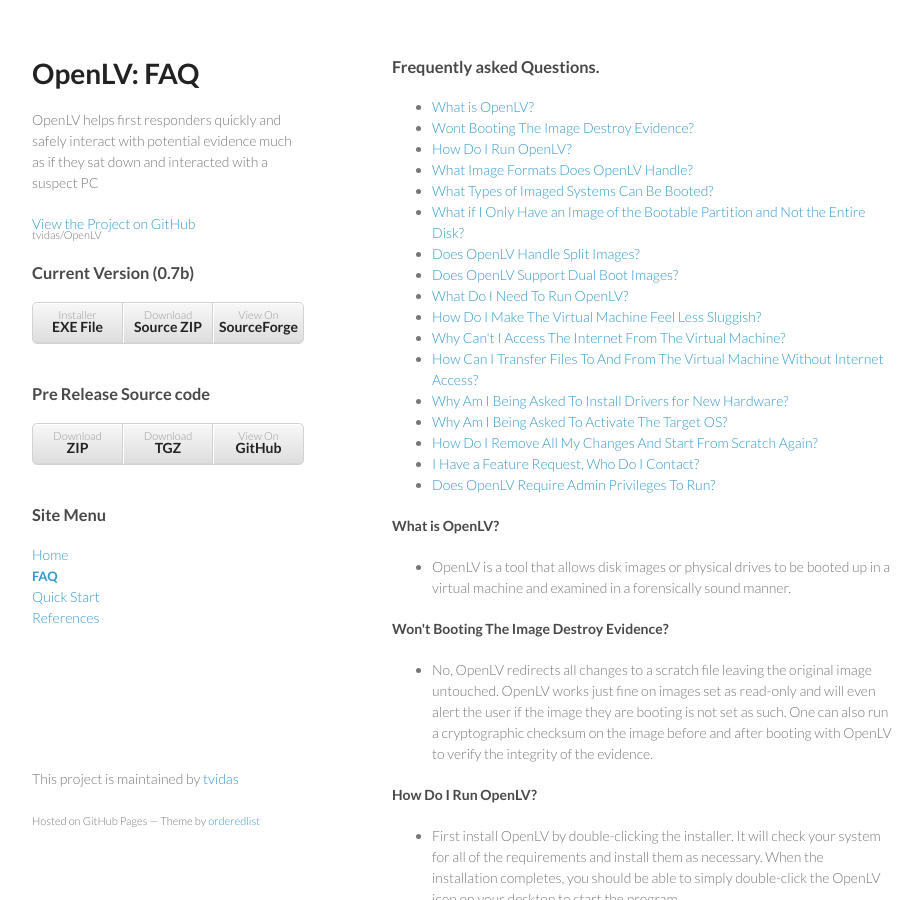
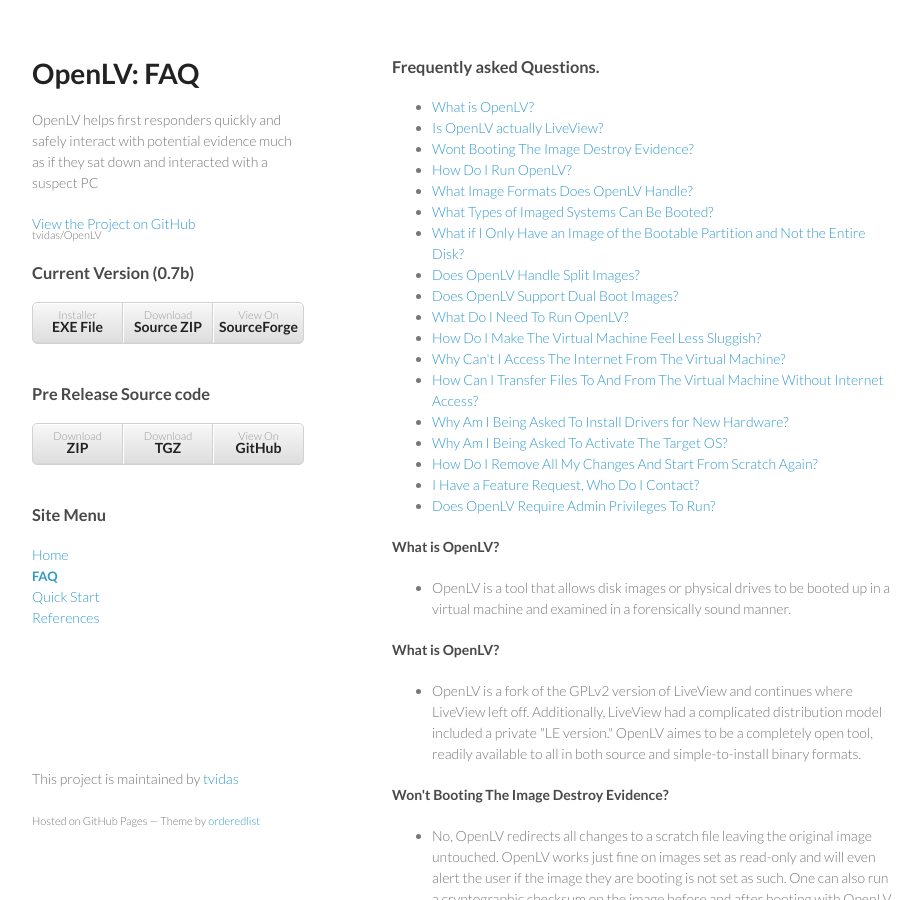
Before and after one commit to tvidas/OpenLV, a Jekyll site: the page built from faq.html, in a window 1280 px wide and 900 px high. Shown: the whole window, without its empty margins (178-1101 px from the left). Built offline with Jekyll 4.4.1, drawn with Linux system fonts in a browser that asks for light colours.

Commit message:
updates faq

```diff
--- a/faq.html
+++ b/faq.html
@@ -11,6 +11,9 @@
 	<ul class="faqindex">
 	  <li>
 		<a href="#What is OpenLV?">What is OpenLV?</a>
+      </li>
+	  <li>
+		<a href="#Is OpenLV actually LiveView?">Is OpenLV actually LiveView?</a>
       </li>
 	  <li>
 		<a href="#Won't Booting The Image Destroy Evidence?">Wont Booting The Image Destroy Evidence?</a>
@@ -74,7 +77,16 @@
  		  </li>
         </ul>
         </p>
+		<a name="Is OpenLV actually LiveView?"></a>
+        <h4>What is OpenLV?</h4
+        <p>
+        <ul>
+          <li>
+ OpenLV is a fork of the GPLv2 version of LiveView and continues where LiveView left off.  Additionally, LiveView had a complicated distribution model included a private "LE version."  OpenLV aimes to be a completely open tool, readily available to all in both source and simple-to-install binary formats.
 
+ 		  </li>
+        </ul>
+        </p>
 		<a name="Won't Booting The Image Destroy Evidence?"></a>
         <h4>Won't Booting The Image Destroy Evidence?</h4>
         <p>
--- a/index.html
+++ b/index.html
@@ -25,7 +25,7 @@
 </ul>
 </li>
 </ul><h4>
-<a name="openlv-is-compatible-with-on-windows-or-linux-examination-machines0" class="anchor" href="#openlv-is-compatible-with-on-windows-or-linux-examination-machines0"><span class="octicon octicon-link"></span></a>OpenLV is compatible with (on Windows or Linux examination machines0</h4>
+<a name="openlv-is-compatible-with-on-windows-or-linux-examination-machines" class="anchor" href="#openlv-is-compatible-with-on-windows-or-linux-examination-machines"><span class="octicon octicon-link"></span></a>OpenLV is compatible with (on Windows or Linux examination machines)</h4>
 
 <ul>
 <li>VirtualBox</li>
```
